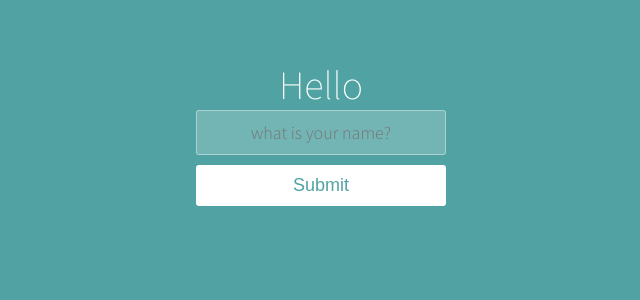
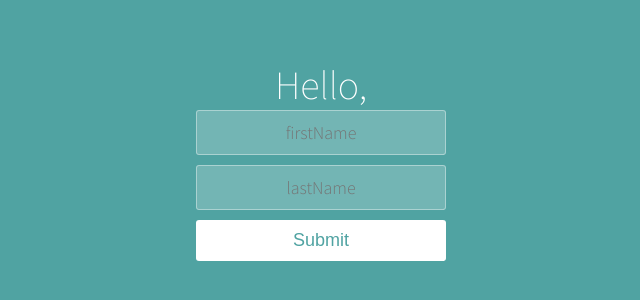
Before and after one commit to majid-2002/Udemy-Introduction-To-ReactJS, a React (Create React App) app: page / in a window 1280 px wide. Shown: the part 148-448 px from the top of the page, without its empty margins (319-959 px from the left). Built offline with nearby package versions, Linux system fonts and the light colour scheme.

Commit message:
more comments

```diff
--- a/src/components/App.js
+++ b/src/components/App.js
@@ -1,24 +1,40 @@
 import React, { useState } from "react";
 
 function App() {
-  const [inputValue, setInputValue] = useState("")
-  const [h1value , setH1value] = useState("")
+  const [fullName, setFullName] = useState({
+    fName: "",
+    lName : ""
+  })
 
 
-  function handlInput(event){
-    setInputValue(event.target.value)
+  function handleChange(event){ //* event is the event performed onChange of input element
+
+    console.log(event.target) //* target is the input element of the event
+
+    const {value , name } = event.target; //* destructuring objects from event.target "value" and "name"
+
+    setFullName((prevValue) =>{
+      if(name === "fName"){
+        return{
+          fName : value,
+          lName : prevValue.lName
+        };
+      }else if(name === "lName"){
+        return{
+          fName : prevValue.fName,
+          lName : value
+        };
+      }
+    })
   }
 
-  function handleSubmit(event){
-    setH1value(inputValue)
-    event.preventDefault(); //* to prevent default behavior when submit button is clicked
-  }
 
   return(
     <div className="container">
-    <form onSubmit={handleSubmit}>
-      <h1>Hello {h1value}</h1>
-      <input placeholder="what is your name?" value={inputValue} onChange={handlInput}></input>
+    <form >
+      <h1>Hello, {fullName.fName + " " + fullName.lName}</h1>
+      <input name="fName" placeholder="firstName" value={fullName.fName} onChange={handleChange}></input>
+      <input name="lName" placeholder="lastName" value={fullName.lName} onChange={handleChange}></input>
       <button type="submit">Submit</button>
     </form>
     </div>
```
